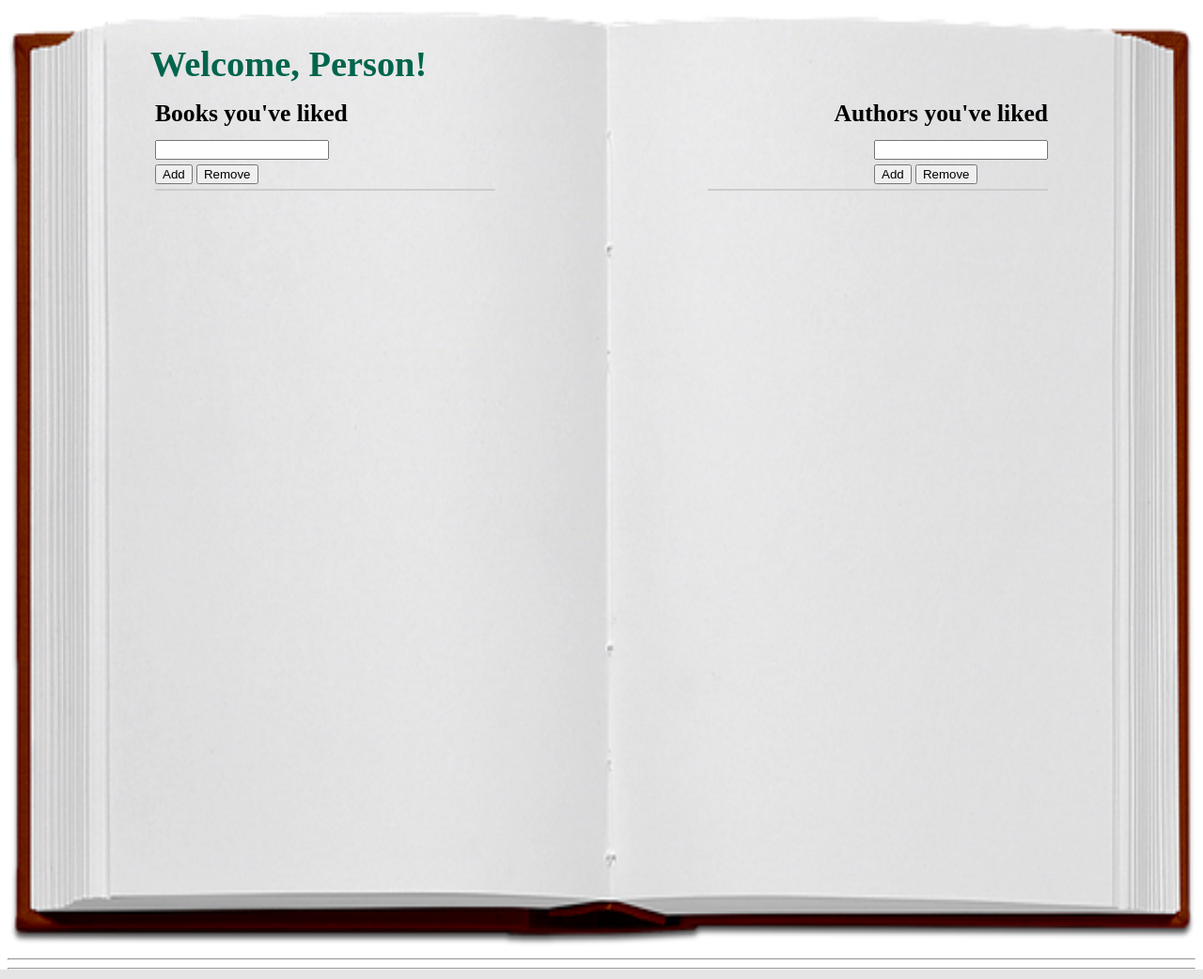
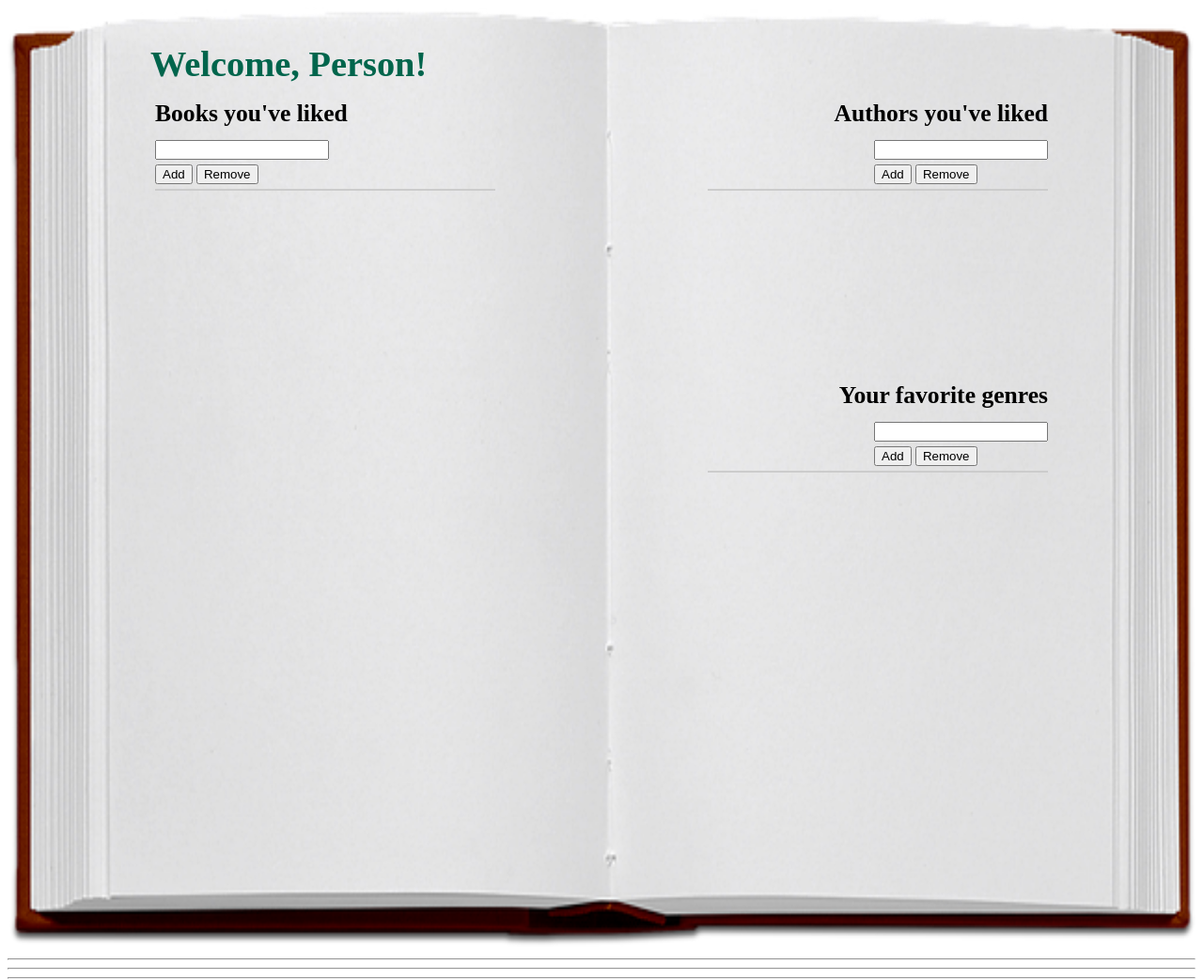
Before and after one commit to harbm17/BillyBooks, a Flask app: template ServerFolder/templates/userProfile.html in a window 1280 px wide. Shown: the whole page at 94% size. Run offline with Flask 2, Linux system fonts and the light colour scheme; the template is opened without the code that fills it, so the values that code supplies are empty.

Commit message:
added liked genres

```diff
--- a/ServerFolder/templates/addRemove.js
+++ b/ServerFolder/templates/addRemove.js
@@ -29,3 +29,19 @@ function removeAuthor(){
   var li = document.getElementById(author.value);
   ul.removeChild(li);
 }
+
+function addGenre(){
+  var ul = document.getElementById("genList");
+  var genre = document.getElementById("genre");
+  var li = document.createElement("li");
+  li.setAttribute('id', genre.value);
+  li.appendChild(document.createTextNode(genre.value));
+  ul.appendChild(li);
+}
+
+function removeGenre(){
+  var ul = document.getElementById("genList");
+  var genre = document.getElementById("genre");
+  var li = document.getElementById(genre.value);
+  ul.removeChild(li);
+}
--- a/ServerFolder/templates/userProfile.css
+++ b/ServerFolder/templates/userProfile.css
@@ -35,6 +35,13 @@ body, html {
     right: 165px;
   }
 
+  .gLiked
+  {
+    position: absolute;
+    top: 385px;
+    right: 165px;
+  }
+
   .bookInput
   {
     position: absolute;
@@ -50,6 +57,16 @@ body, html {
   {
     position: absolute;
     top:145px;
+    right: 165px;
+    height:150px;
+    margin: 0 auto;
+    font:16px/26px Georgia, Garamond, Serif;
+    overflow:auto;
+  }
+  .genInput
+  {
+    position: absolute;
+    top:445px;
     right: 165px;
     height:150px;
     margin: 0 auto;
@@ -76,3 +93,13 @@ body, html {
     overflow:auto;
     width: 25%
   }
+
+  .list2
+  {
+    border:1px solid #ccc;
+    position: absolute;
+    top: 485px;
+    right: 165px;
+    overflow:auto;
+    width: 25%
+  }
--- a/ServerFolder/templates/userProfile.html
+++ b/ServerFolder/templates/userProfile.html
@@ -62,6 +62,27 @@ page by adding in new bookks they've read.-->
           </div>
         </div>
       </div>
+      <!--Genres-->
+      <div class = "gLiked">
+        <h2 style="font-size:2vw;">Your favorite genres</h2>
+      </div>
+      <div class = "container">
+        <div class = "row">
+          <div class = "col-12">
+            <hr>
+              <div class = "genInput">
+                <input type = "text" class = "form-control" id = "genre">
+            <div class = "input-append">
+              <button onClick = "addGenre()" class = "btn btn-add">Add</button>
+              <button onClick = "removeGenre()" class = "btn btn-remove">Remove</button>
+            </div>
+          </div>
+
+          <ul id = "genList" class ="list2"></ul>
+
+        </div>
+      </div>
+    </div>
         <script src="addRemove.js"></script>
     </body>
 </html>
```
